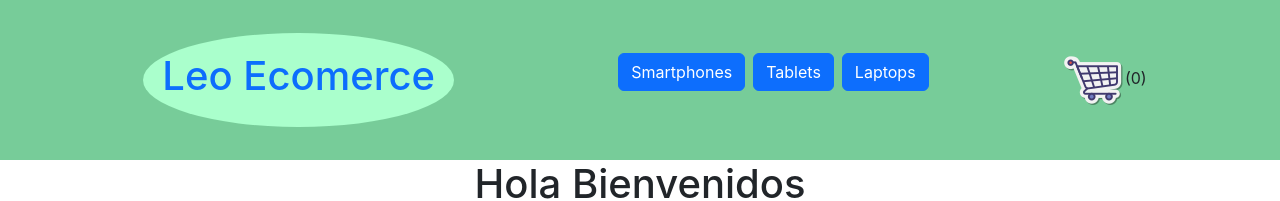
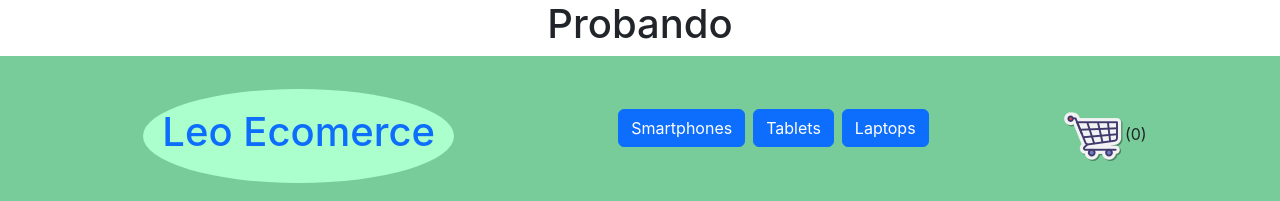
Before and after one commit to EhingerLeandro/react.coderhouse.ecomerce, a React (Create React App) app: page / in a window 1280 px wide. Shown: the top 201 px of the page. Built offline with nearby package versions, Linux system fonts and the light colour scheme.

Commit message:
fifth commit

```diff
--- a/src/App.js
+++ b/src/App.js
@@ -8,6 +8,7 @@ import './App.css';
 function App() {
   return (
     <div className="App ">
+      <h1>Probando</h1>
       <BrowserRouter>
         <NavBar/>
         <Routes>
```
